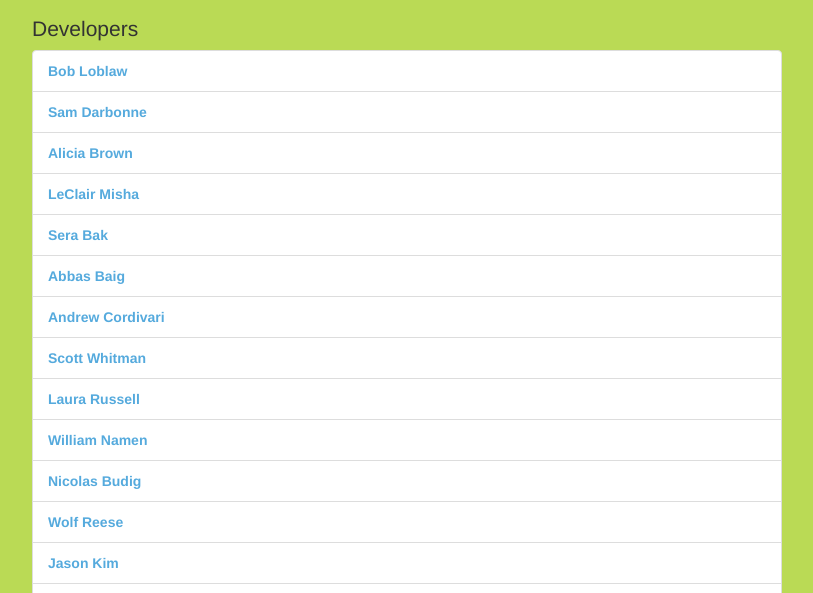
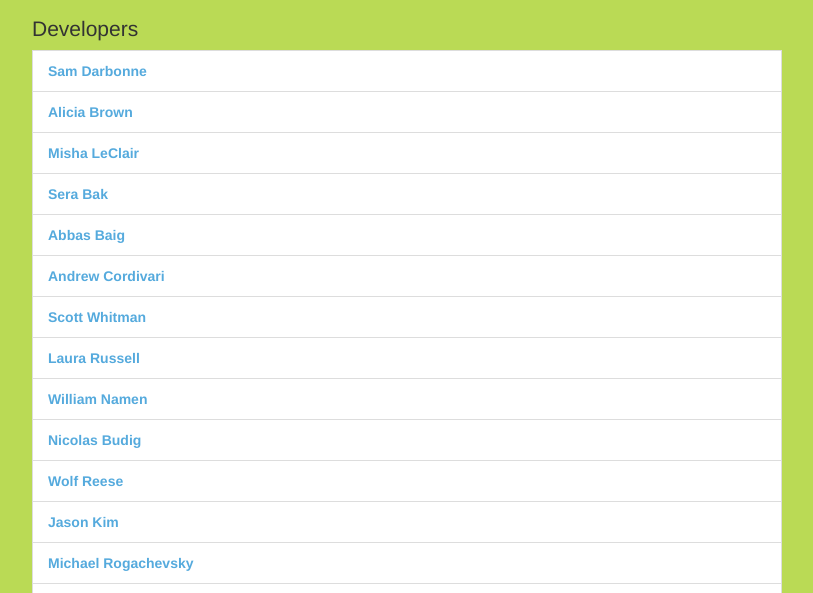
Before and after one commit to sf-wdi-gaia/handlebars-client-side-templating, a plain HTML site: page sample-code/index.html in a window 1280 px wide. Shown: the part 193-786 px from the top of the page, without its empty margins (233-1046 px from the left). Drawn offline with nearby package versions, Linux system fonts and the light colour scheme.

Commit message:
move looping to js

```diff
--- a/sample-code/index.html
+++ b/sample-code/index.html
@@ -39,16 +39,16 @@
           <h2>Developers</h2>
           <ul id="developers-list" class="list-group">
             <!-- sample structure for a list item -->
-            <li class="list-group-item">
+            <!-- <li class="list-group-item">
               <a href="https://www.github.com/bobloblaw" target="_blank"><strong>Bob Loblaw</strong></a>
-            </li>
+            </li> -->
             <!-- handlebars template for inside of developers list -->
             <script id="developer-li-template" type="text/x-handlebars-template">
-              {{#each developers}}
+
                 <li class="list-group-item">
                   <a href="https://www.github.com/{{github_username}}" target="_blank"><strong>{{first_name}} {{last_name}}</strong></a>
                 </li>
-              {{/each}}
+
             </script>
           </ul>
         </div>
--- a/sample-code/js/app.js
+++ b/sample-code/js/app.js
@@ -8,15 +8,20 @@ $(document).ready(function(){
 
   // compile the handlebars template
   var template = Handlebars.compile(source);
+  console.log(template);
 
   // use the template function from handlebars to create an HTML string
   // the template function takes in an object where:
     // each key is a variable the html template expects
     // each key's value is the data we want that variable to have
-  var developerHtml = template({ developers: data.developers });
-  console.log('generated html string:', developerHtml);
+  data.developers.forEach(function(developer){
+    var developerHtml = template({ github_username: developer.github_username,
+      first_name: developer.first_name,
+      last_name: developer.last_name
+     });
+    console.log('generated html string:', developerHtml);
 
-  // append html to the view
-  $("#developers-list").append(developerHtml);
-
+    // append html to the view
+    $("#developers-list").append(developerHtml);
+  });
 });
--- a/sample-code/js/data.js
+++ b/sample-code/js/data.js
@@ -23,8 +23,8 @@ var data = {
       github_username: "cabrown91"
     },
     {
-      last_name: "Misha",
-      first_name: "LeClair",
+      first_name: "Misha",
+      last_name: "LeClair",
       github_username: "sfnewzgirl"
     },
     {
```
